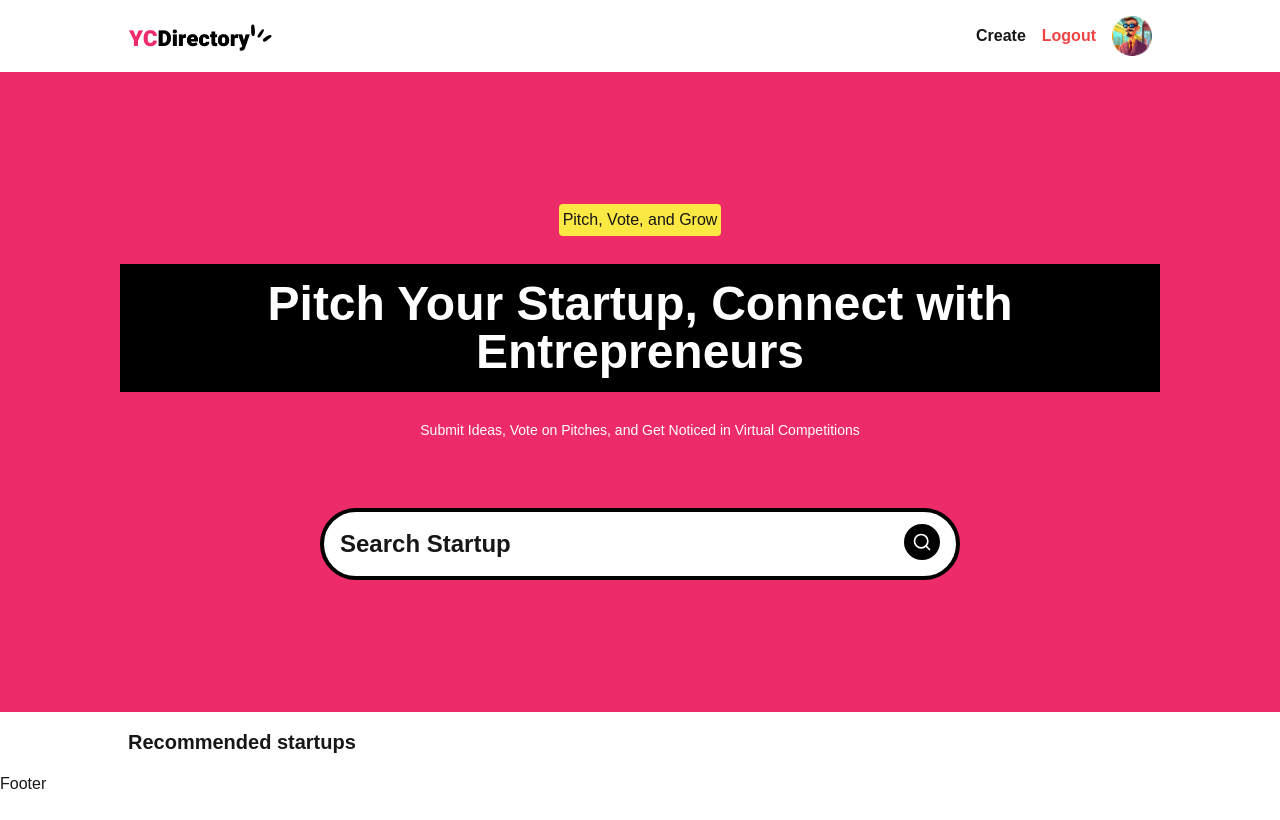
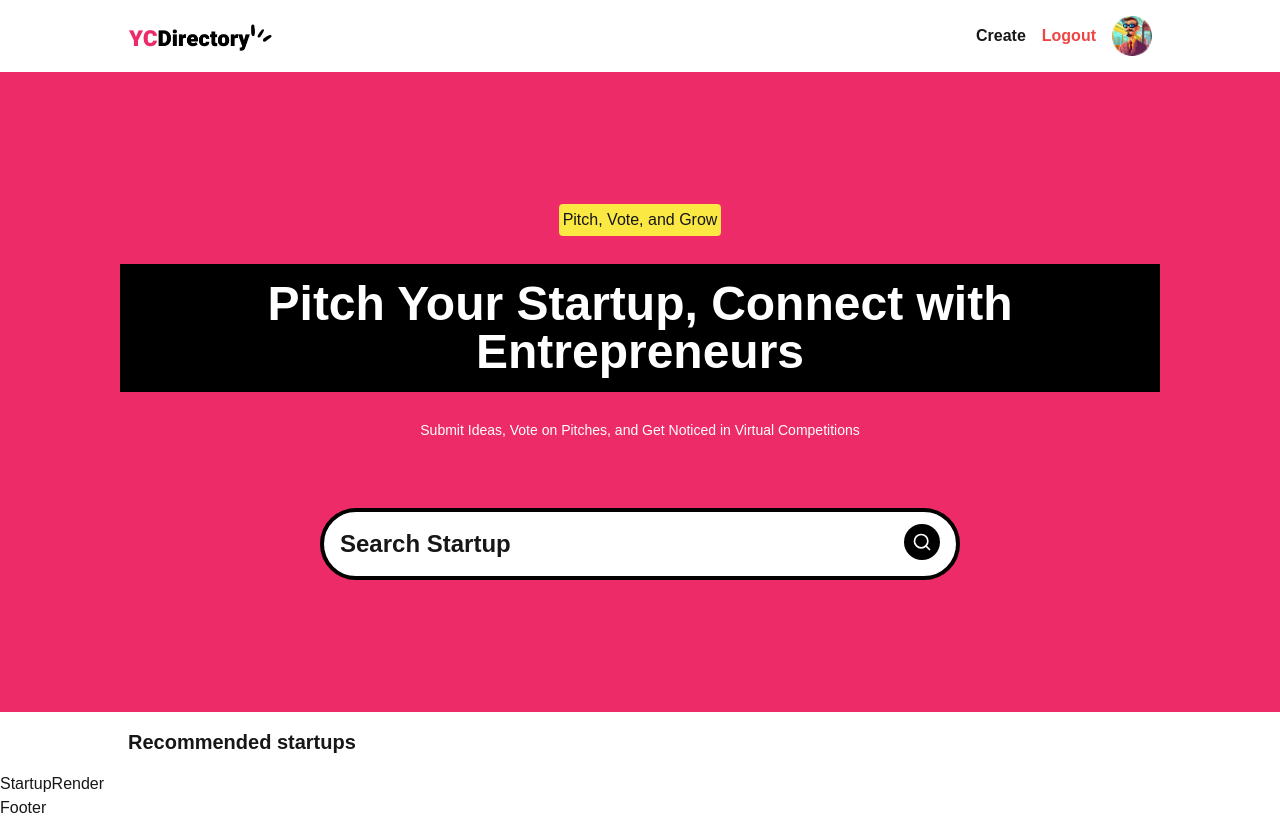
Before and after one commit to moshaosama/Yc_Directory, a Next.js app: page / in a window 1280 px wide. Built offline with nearby package versions, Linux system fonts and the light colour scheme.

Commit message:
Update page.tsx in root

```diff
--- a/app/(root)/page.tsx
+++ b/app/(root)/page.tsx
@@ -1,5 +1,6 @@
 import Hero from "./Components/Hero";
 import RecommendedStartups from "./Components/RecommendedStartups";
+import StartUpRender from "./Components/StartUpRender";
 
 export default function Home() {
   return (
@@ -11,6 +12,7 @@ export default function Home() {
         isInput={true}
       />
       <RecommendedStartups />
+      <StartUpRender />
     </>
   );
 }
```
